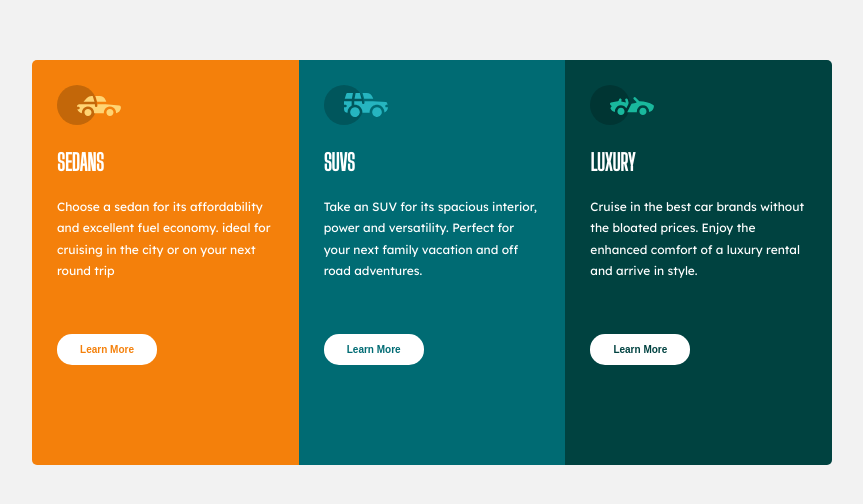
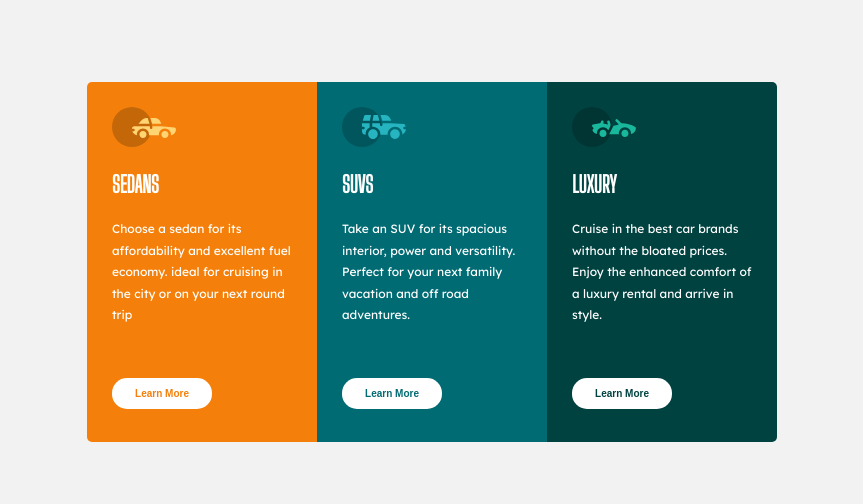
Before and after one commit to jcsonvonyon/FMTask2, a plain HTML site: page index.html in a window 1280 px wide. Shown: the part 146-650 px from the top of the page, without its empty margins (208-1071 px from the left). Drawn offline with Linux system fonts and the light colour scheme.

Commit message:
2nd update

```diff
--- a/style.css
+++ b/style.css
@@ -21,6 +21,7 @@ main{
     justify-content: center;
     height: 10vh;
     flex-direction: row;
+
 }
 
 .section{
@@ -33,6 +34,7 @@ main{
     width: 100vh;
 
 
+
 }
 
 .sedan{
@@ -40,16 +42,16 @@ main{
     color: #ffffff;
     padding: 25px;
     border-radius: 5px 0px 0px 5px;
-    height: 355px;
-    width: 350px;
+    height: 310px;
+    width: 180px;
 }
 
 .suv{
     background-color: #006B73;
     color: #ffffff;
     padding: 25px;
-    height: 355px;
-    width: 350px;
+    height: 310px;
+    width: 180px;
 }
 
 .luxury{
@@ -57,8 +59,8 @@ main{
     color: white;
     padding: 25px;
     border-radius: 0px 5px 5px 0px;
-    height: 355px;
-    width: 350px;
+    height: 310px;
+    width: 180px;
 
 }
 
@@ -133,8 +135,10 @@ main{
     .section {
         display: flex;
         flex-direction: column;
-        margin-top: 200px;
-        margin-bottom: 200px;
+        margin-top: 300px;
+        margin-bottom: 300px;
+
+
     }
     .sedan{
         border-radius: 5px 5px 0px 0px;
```
